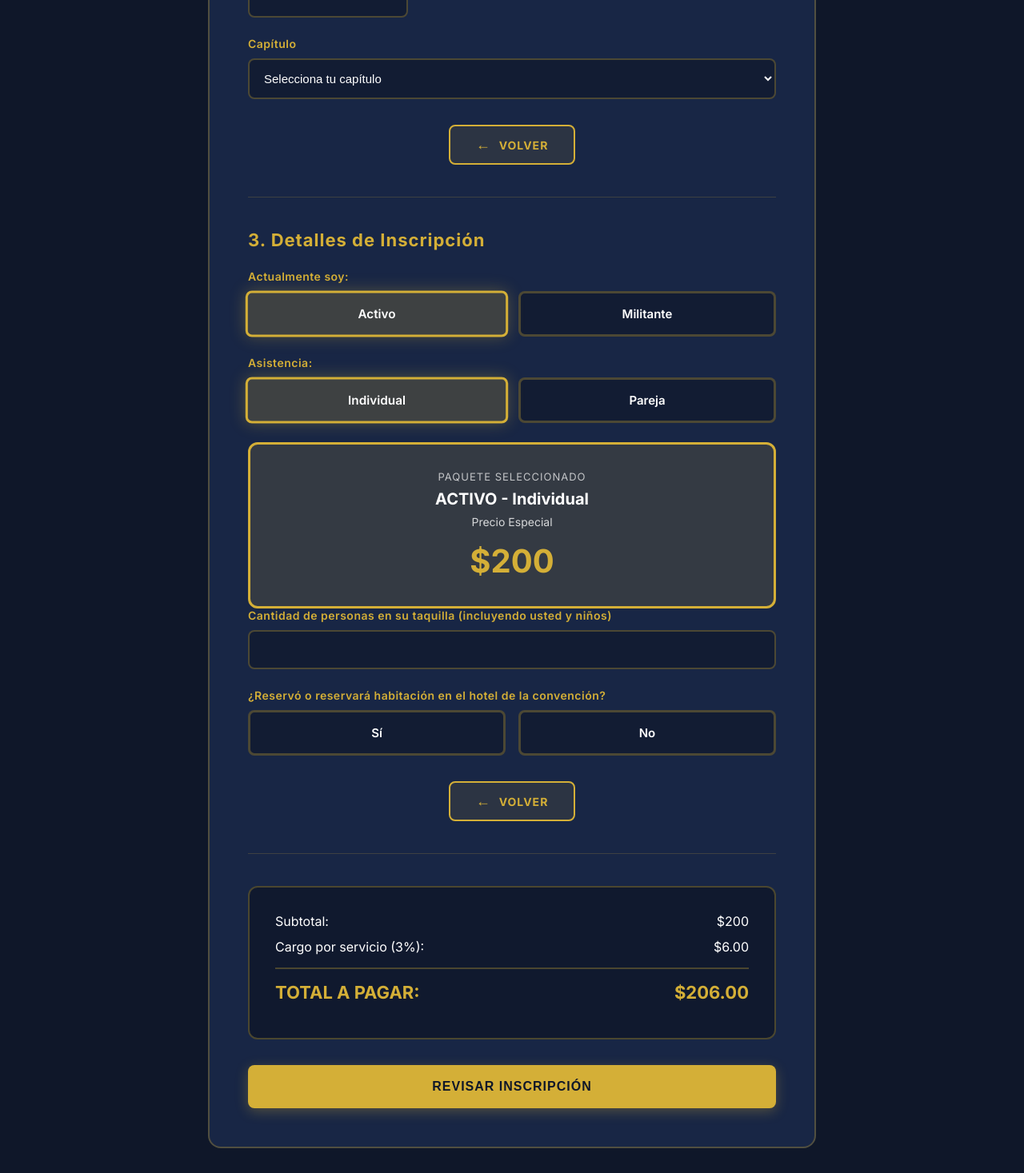
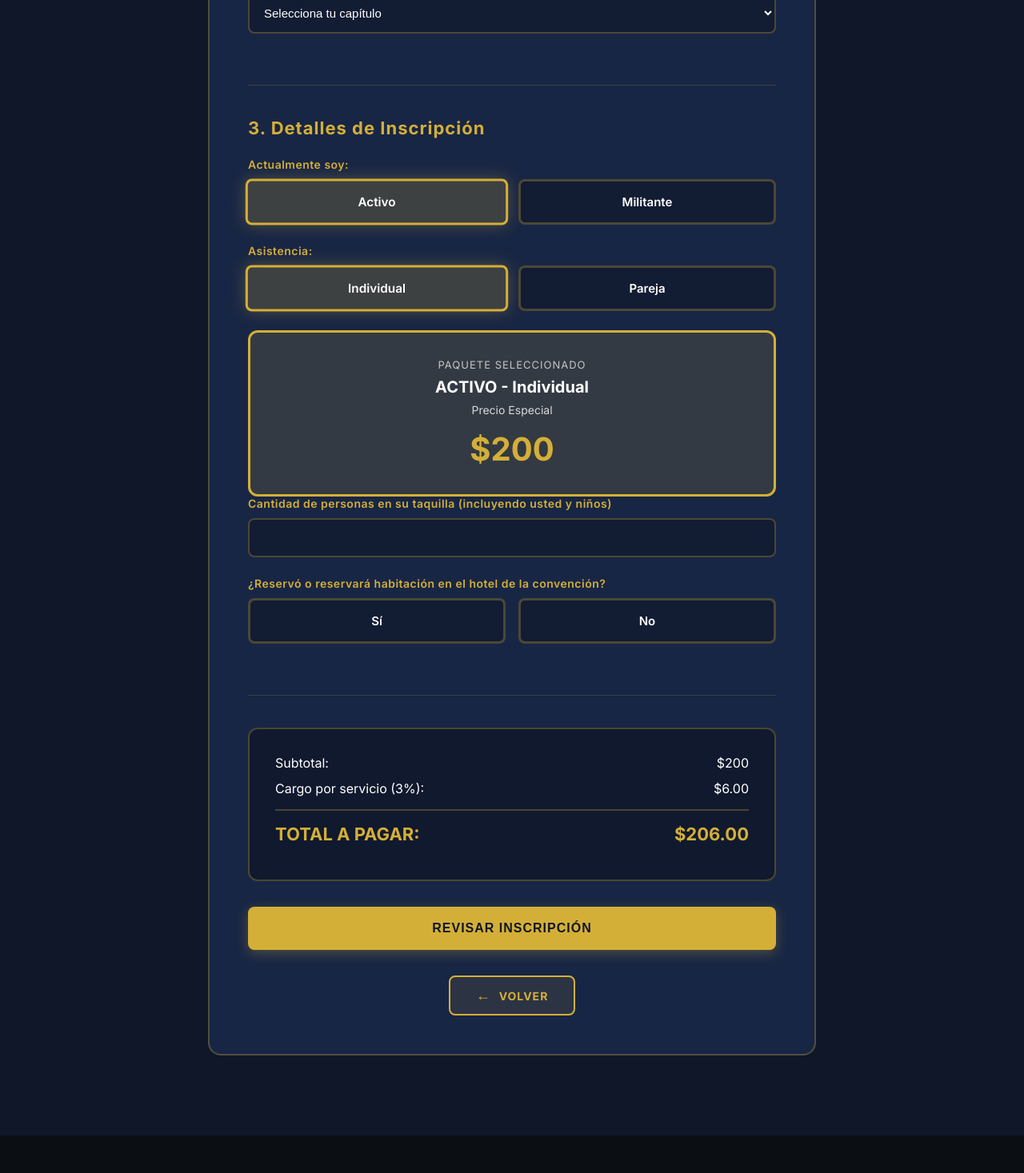
Before and after one commit to zetaactivo1963-create/zeta-tron, a Next.js app: page /compra-convencion in a window 1280 px wide. Shown: the part 1039-2506 px from the top of the page at 80% size. After the commit the page ends 2459 px from the top, so only its background shows below. Built offline with nearby package versions, Linux system fonts and the light colour scheme; no server answers.

Commit message:
Add back button for navigation in compra-convencion
Reintroduced back button for navigation in multiple sections.

```diff
--- a/app/compra-convencion/page.tsx
+++ b/app/compra-convencion/page.tsx
@@ -284,12 +284,7 @@ export default function CompraConvencion() {
                   </div>
                 </div>
 
-                <div style={backButtonContainer}>
-                  <Link href="/events/sigma-convention-98" style={backButton}>
-                    <span style={backArrow}>←</span>
-                    <span>VOLVER</span>
-                  </Link>
-                </div>
+
               </div>
 
               {/* DATOS */}
@@ -381,12 +376,7 @@ export default function CompraConvencion() {
                   </select>
                 </div>
 
-                <div style={backButtonContainer}>
-                  <Link href="/events/sigma-convention-98" style={backButton}>
-                    <span style={backArrow}>←</span>
-                    <span>VOLVER</span>
-                  </Link>
-                </div>
+
               </div>
 
               {/* DETALLES */}
@@ -511,12 +501,7 @@ export default function CompraConvencion() {
                   </div>
                 </div>
 
-                <div style={backButtonContainer}>
-                  <Link href="/events/sigma-convention-98" style={backButton}>
-                    <span style={backArrow}>←</span>
-                    <span>VOLVER</span>
-                  </Link>
-                </div>
+
               </div>
 
               {/* TOTAL */}
@@ -538,6 +523,13 @@ export default function CompraConvencion() {
               <button type="submit" style={primaryButton}>
                 REVISAR INSCRIPCIÓN
               </button>
+
+              <div style={backButtonContainer}>
+                <Link href="/events/sigma-convention-98" style={backButton}>
+                  <span style={backArrow}>←</span>
+                  <span>VOLVER</span>
+                </Link>
+              </div>
             </form>
           </div>
         </div>
```
